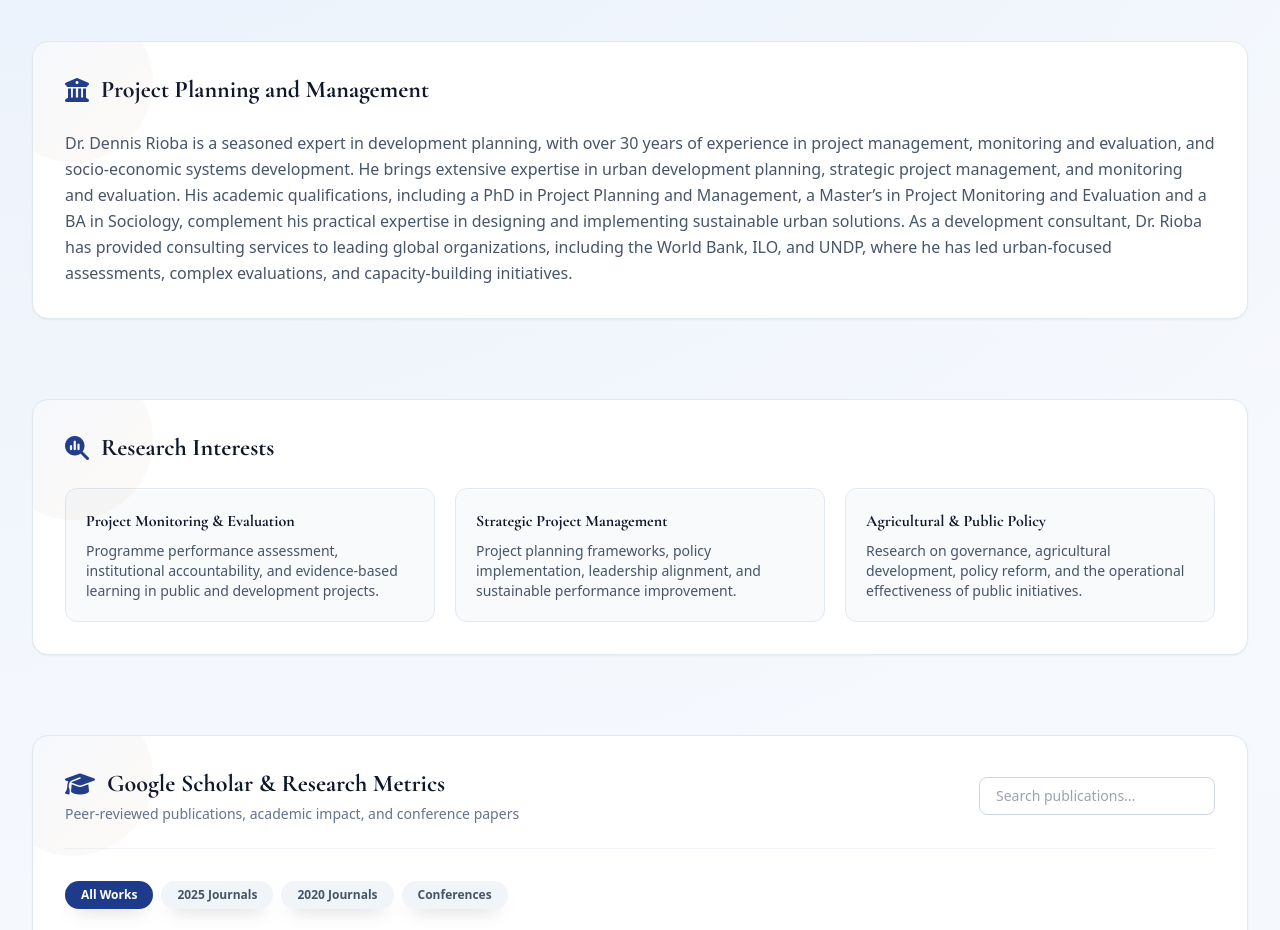
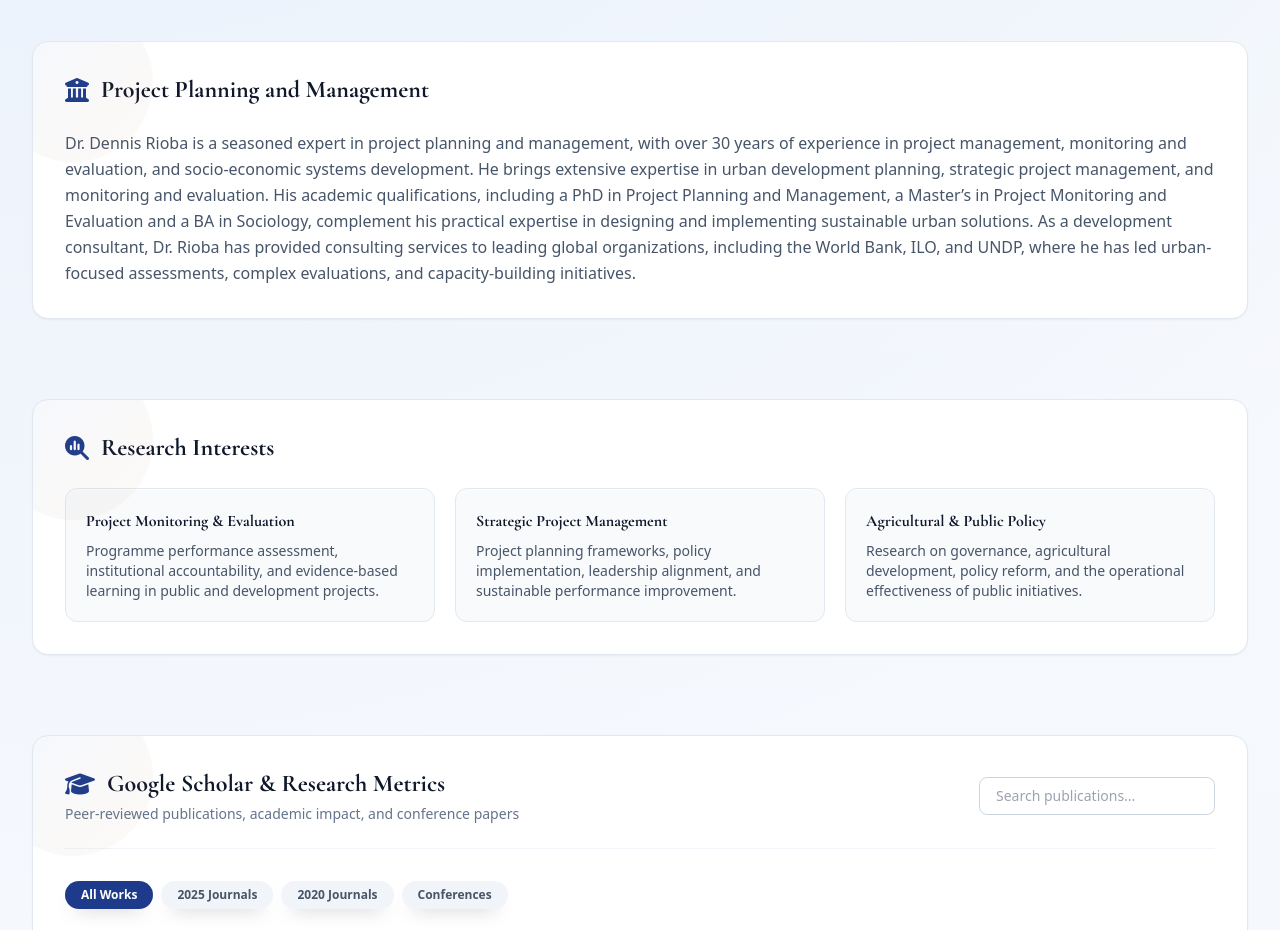
Before and after one commit to davidotieno13827-cell/drdennisrioba, a plain HTML site: page index.html in a window 1280 px wide. Shown: the part 1120-2050 px from the top of the page. Drawn offline with nearby package versions, Linux system fonts and the light colour scheme.

Commit message:
Update project planning profile description
Co-authored-by: Copilot <223556219+Copilot@users.noreply.github.com>

```diff
--- a/index.html
+++ b/index.html
@@ -482,12 +482,13 @@
                 Project Planning and Management
             </h2>
             <p class="text-slate-600 dark:text-slate-300 leading-relaxed">
-                Dr. Dennis Rioba is a seasoned expert in development planning, with over 30 years of experience in
-                project management, monitoring and evaluation, and socio-economic systems development. He brings
-                extensive expertise in urban development planning, strategic project management, and monitoring and
-                evaluation. His academic qualifications, including a PhD in Project Planning and Management, a Master’s
-                in Project Monitoring and Evaluation and a BA in Sociology, complement his practical expertise in
-                designing and implementing sustainable urban solutions. As a development consultant, Dr. Rioba has
+                Dr. Dennis Rioba is a seasoned expert in project planning and management, with over 30 years of
+                experience in project management, monitoring and evaluation, and socio-economic systems development.
+                He brings extensive expertise in urban development planning, strategic project management, and
+                monitoring and evaluation. His academic qualifications, including a PhD in Project Planning and
+                Management, a Master’s in Project Monitoring and Evaluation and a BA in Sociology, complement his
+                practical expertise in designing and implementing sustainable urban solutions. As a development
+                consultant, Dr. Rioba has
                 provided consulting services to leading global organizations, including the World Bank, ILO, and UNDP,
                 where he has led urban-focused assessments, complex evaluations, and capacity-building initiatives.
             </p>
```
